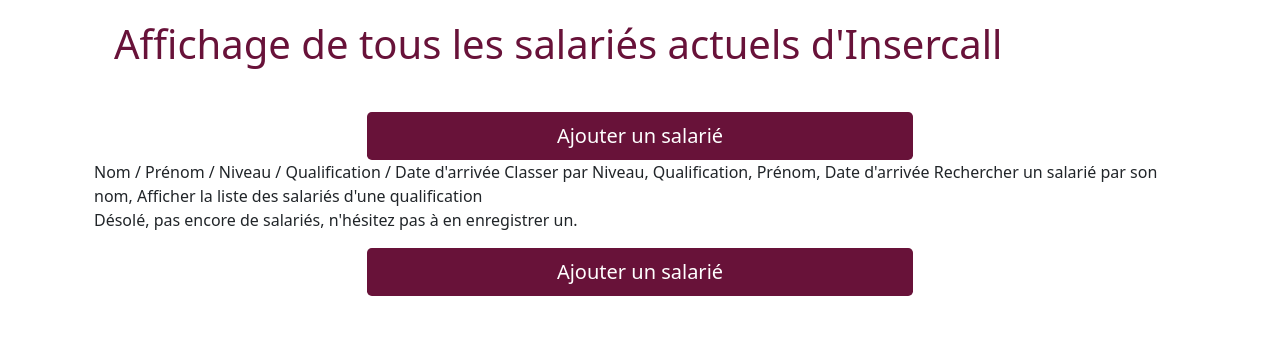
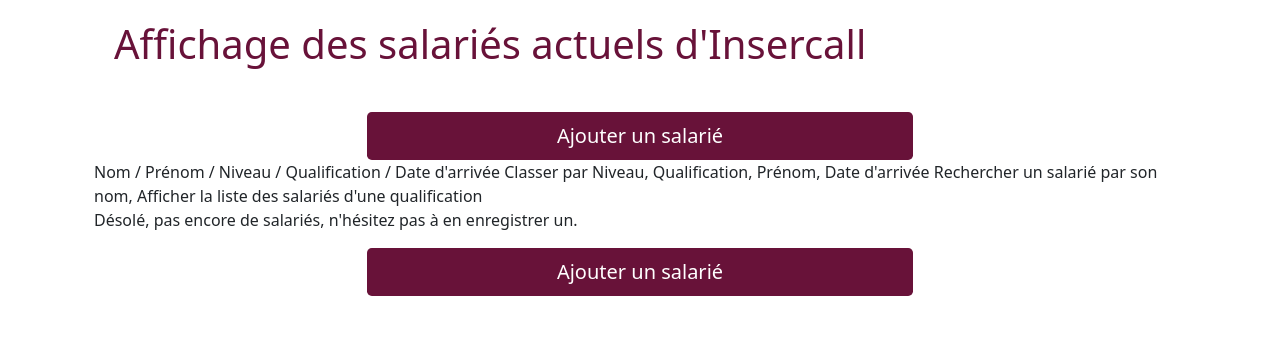
Before and after one commit to ChristelleKandel/Extranet, a Symfony app: template templates/users/listeActuelle.html.twig in a window 1280 px wide. Shown: the part 132-472 px from the top of the page. Run offline with Twig, Linux system fonts and the light colour scheme; the template is opened without the code that fills it, so the values that code supplies are empty; some libraries are stand-ins or nearby versions.

Commit message:
correction accès page salariés actuels

```diff
--- a/src/Controller/UsersController.php
+++ b/src/Controller/UsersController.php
@@ -26,11 +26,11 @@ class UsersController extends AbstractController
         ]);
     }
 
-    #[Route('/users', name: 'app_users_actuels')]
+    #[Route('/users/actuels', name: 'app_users_actuels')]
     public function liste(UsersRepository $repo): Response
     {
         return $this->render('users/listeActuelle.html.twig', [
-            'users' => $repo->findBy([‘dateSortie’=>’null‘]),
+            'users' => $repo->findBy(['dateSortie' => null]),
         ]);
     }
 
--- a/src/Form/UserType.php
+++ b/src/Form/UserType.php
@@ -204,6 +204,11 @@ class UserType extends AbstractType
             ->add('notes', TextareaType::class)
             ->add('qpvGrandAvignon')
             ->add('nomQPV')
+            ->add('dateSortie', null, [
+                'widget' => 'single_text',
+                'label' => 'Date de sortie effective',
+                'required' => false,
+                'by_reference' => true])
             ->add('evalRempli', null, ['label' => ' ', 'attr' =>['hidden' => true]])
         ;
     }
--- a/templates/_partials/_nav.html.twig
+++ b/templates/_partials/_nav.html.twig
@@ -12,7 +12,7 @@
           <a class="nav-link btnspecial btn-violet" aria-current="page" href="{{ path('app_home') }}">Home</a>
         </li>
         <li class="nav-item">
-          <a class="nav-link btnspecial btn-green" href="{{ path('app_users') }}">Salariés</a>
+          <a class="nav-link btnspecial btn-green" href="{{ path('app_users_actuels') }}">Salariés</a>
         </li>
         <li class="nav-item">
           <a class="nav-link btnspecial btn-bleu" href="{{ path('app_home_contact') }}">RDV</a>
--- a/templates/users/listeActuelle.html.twig
+++ b/templates/users/listeActuelle.html.twig
@@ -4,7 +4,7 @@
 
 {% block body %}
 <div class="container">
-    <h1>Affichage de tous les salariés actuels d'Insercall</h1>
+    <h1>Affichage des salariés actuels d'Insercall</h1>
     </br>
     <div class="lien btn btn-lg btn-violet d-grid gap-2 col-6 mx-auto"><a href="{{ path('app_users_create') }}">Ajouter un salarié</a></div>
 
--- a/templates/users/listeComplete.html.twig
+++ b/templates/users/listeComplete.html.twig
@@ -5,7 +5,7 @@
 {% block body %}
 <div class="container">
     <h1>Liste de tous les salariés d'Insercall</h1>
-    <h3> Il y a actuellement {{ users|length }} salariés. </h3>
+    <h3> Salariés présents et passés:  {{ users|length }} salariés. </h3>
     {% for user in users %}
         <article>
             <p>{{ user.nom }} {{ user.prenom }}</p>
```
Also changed, not shown: templates/users/ficheSalarie.html.twig (+8 -1 lines).
